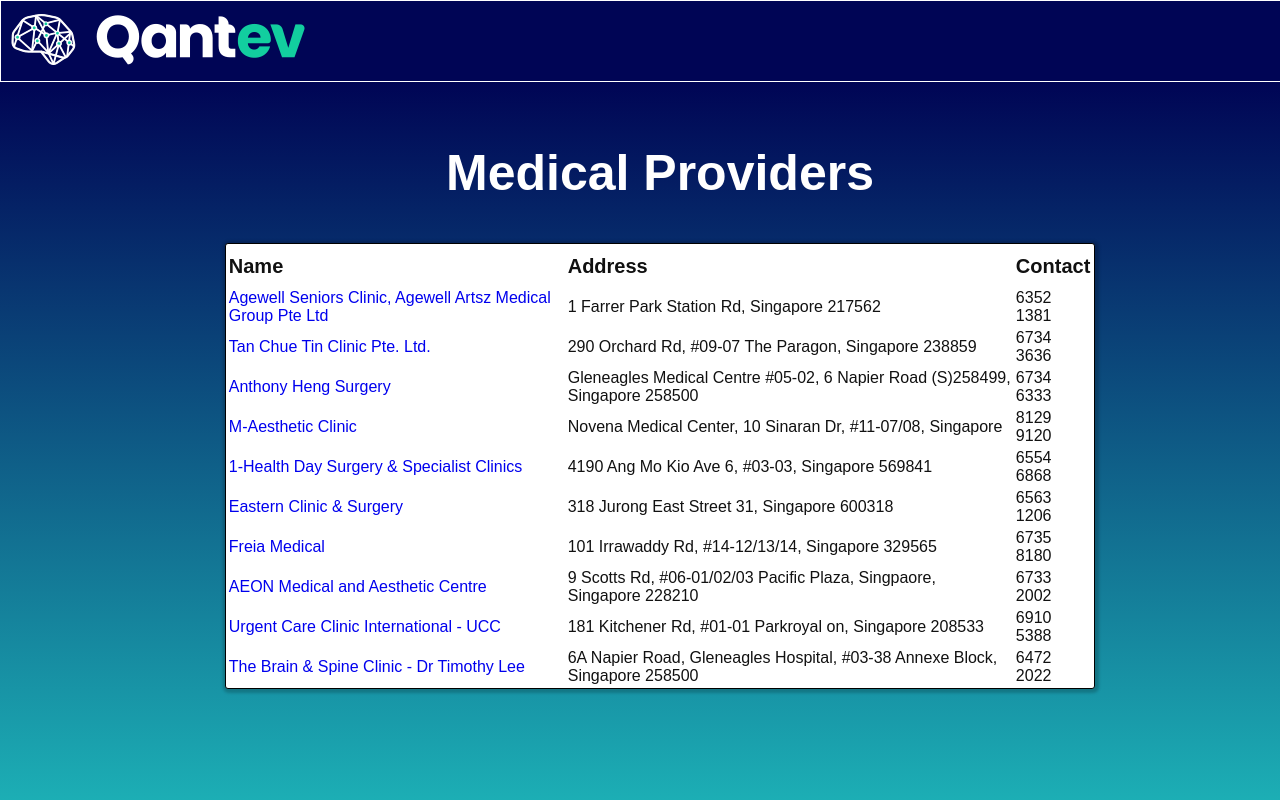
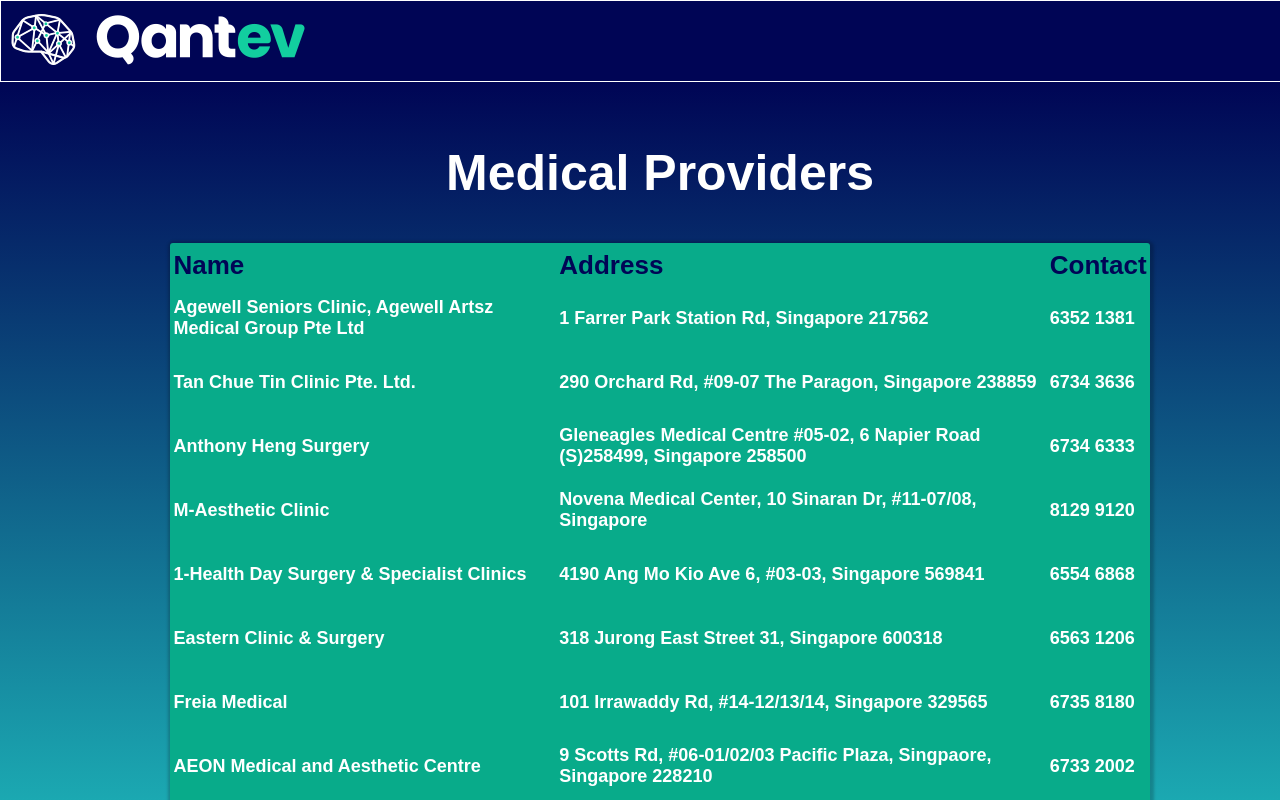
Before and after one commit to PaulJhonson26/qantev-technical, a React (Create React App) app: page / in a window 1280 px wide. Shown: the top 800 px of the page. Built offline with nearby package versions, Linux system fonts and the light colour scheme.

Commit message:
more css

```diff
--- a/src/App.css
+++ b/src/App.css
@@ -1,6 +1,6 @@
 .container-main {
   background: linear-gradient(to top, #21cbc5 0%, #000555 100%);;
-  height: 100vh;
+  height: 100%;
   width: 100%;
   padding: 20px;
   font-family: Poppins,sans-serif;
@@ -22,10 +22,22 @@
   border: 1px solid white;
 }
 
+.map{
+  box-shadow: 1px 1px 3px 3px rgba(0,0,0,0.2);
+  border-radius: 5px;
+  overflow: hidden;
+}
+
 .container-specific-details{
   display: flex;
   justify-content: space-evenly;
   align-items: center;
+  background-color: #000555;
+}
+
+
+.container-specific-details p{
+  font-size: 20px;
 }
 
 .title-details{
@@ -34,24 +46,29 @@
   padding-block: 20px;
 }
 .table-agencies {
-  width: 80%;
+  width: 90%;
   margin: 5px auto;
   height: 90%;
-  border: 1px solid black;
-  background-color: #ffffff;
+  background-color: #08ab8a;
   border-radius: 3px;
   box-shadow: 1px 1px 3px 3px rgba(0,0,0,0.2);
-  color: #111111
+  color: white;
+
 }
 
-thead {
+thead{
   text-align: left;
-  font-size: 20px;
+  font-size: 26px;
   height: 40px;
+  border: 1px solid black;
+  color: #000555;
+
 }
 
 td {
-  height: 30px;
+  height: 60px;
+  font-size: 18px;
+  font-weight: bold;
 }
 
 .table-title{
@@ -62,4 +79,5 @@
 
 a {
   text-decoration: none;
+  color: white
 }
--- a/src/components/AgencyDetails.js
+++ b/src/components/AgencyDetails.js
@@ -25,7 +25,7 @@
             <p>Address: {agency.address}</p>
           </div>
 
-
+          <div className = "map">
             <MapContainer center={agency.coordinates} zoom={15} style={{ height: '400px', width: '100%'}}>
               <TileLayer
                 attribution='&copy; <a href="https://www.openstreetmap.org/copyright">OpenStreetMap</a> contributors'
@@ -45,6 +45,7 @@
           </div>
         </div>
       </div>
+    </div>
   );
 }
 export default AgencyDetails
```
Lines whose indentation alone changed are shown as unchanged.
